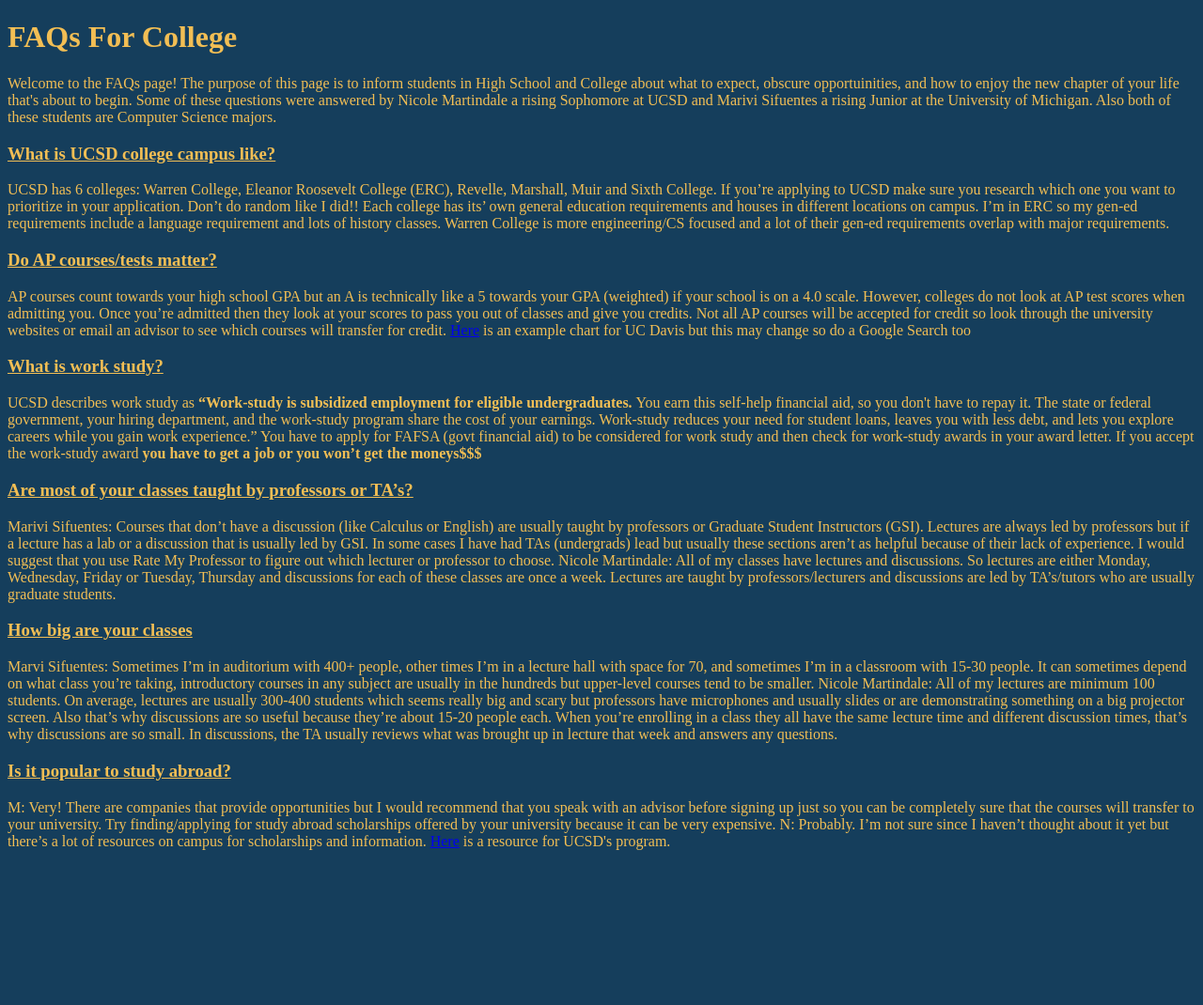
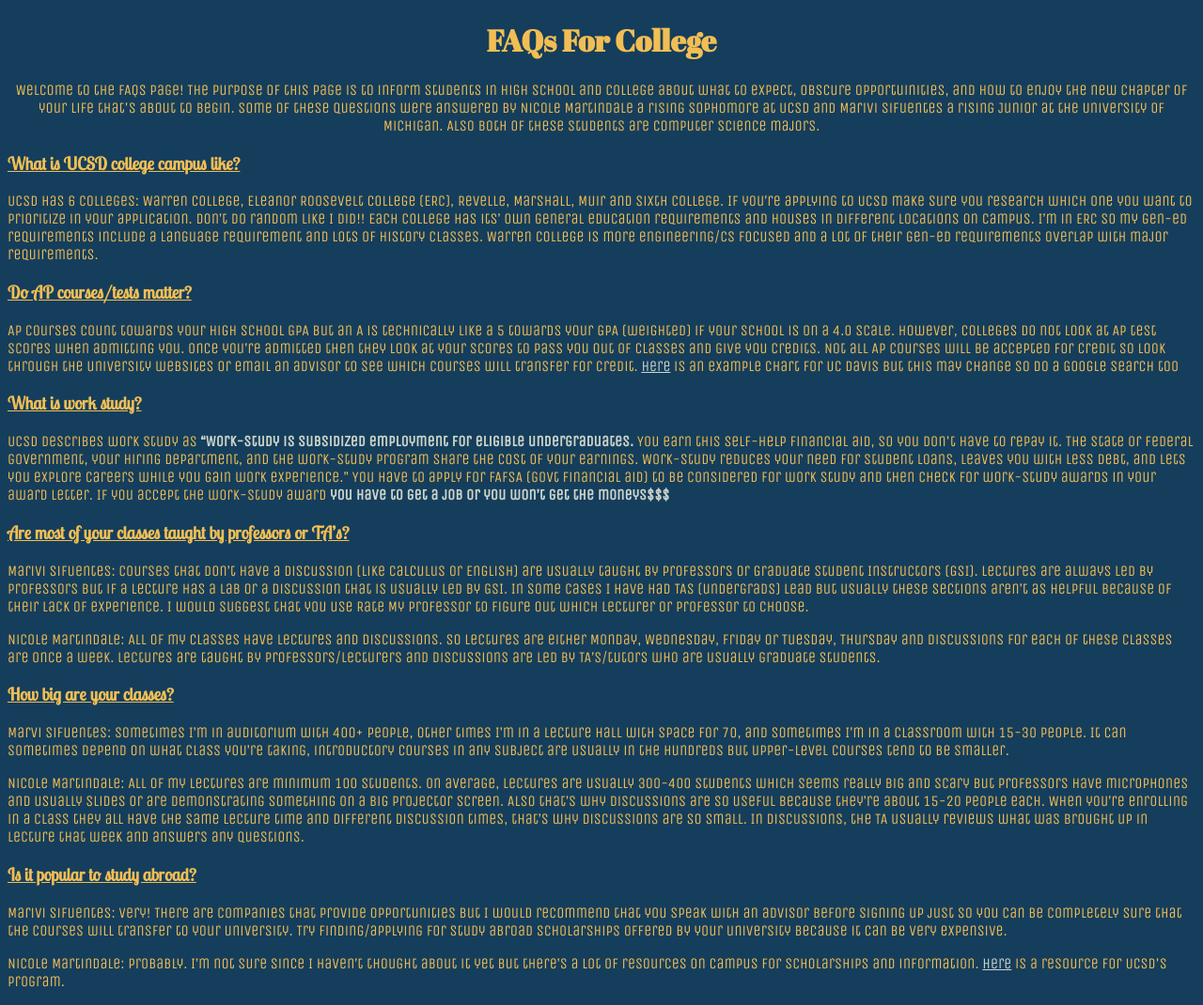
Before and after one commit to KarinaMontiel/finalproject, a PHP site: page /FAQ.html in a window 1280 px wide. Shown: the whole page at 94% size. Before the commit the page ends 905 px from the top, so only its background shows below. Run offline with PHP 8.4, Linux system fonts and the light colour scheme.

Commit message:
CSS added to the FAQ

```diff
--- a/FAQ.html
+++ b/FAQ.html
@@ -2,16 +2,22 @@
 <html>
   <head>
     <link rel="stylesheet" href="karina.css">
+    <link href="https://fonts.googleapis.com/css?family=Abril+Fatface|Lobster+Two|Unica+One" rel="stylesheet">
+
   </head>
     <body>
-      <h1 id="title3"> FAQs For College </h1>
+      <h1 id="title3"><center> FAQs For College</center> </h1>
       <!-- intro to the page -->
-      <p>
-        Welcome to the FAQs page! The purpose of this page is to inform students in High School and
-        College about what to expect, obscure opportuinities, and how to enjoy the new chapter of your life that's about to begin.
-        Some of these questions were answered by Nicole Martindale a rising Sophomore at UCSD and Marivi Sifuentes a rising Junior at the University of Michigan.
-        Also both of these students are Computer Science majors.
-      </p>
+
+          <center>
+            <p class="answers">
+            Welcome to the FAQs page! The purpose of this page is to inform students in High School and
+            College about what to expect, obscure opportuinities, and how to enjoy the new chapter of your life that's about to begin.
+            Some of these questions were answered by Nicole Martindale a rising Sophomore at UCSD and Marivi Sifuentes a rising Junior at the University of Michigan.
+            Also both of these students are Computer Science majors.
+            </p>
+          </center>
+
 
 <!-- start of the Q and A -->
         <h3> What is UCSD college campus like?</h3>
@@ -59,16 +65,20 @@
             Lectures are always led by professors but if a lecture has a lab or a discussion that is usually led by GSI. In some cases I have had TAs
             (undergrads) lead but usually these sections aren’t as helpful because of their lack of experience. I would suggest that you use Rate My Professor
             to figure out which lecturer or professor to choose.
+          </p>
+          <p class="answers">
             Nicole Martindale: All of my classes have lectures and discussions. So lectures are either Monday, Wednesday, Friday or Tuesday, Thursday and discussions
             for each of these classes are once a week. Lectures are taught by professors/lecturers and discussions are led by TA’s/tutors who are usually graduate students.
           </p>
-        <h3>How big are your classes </h3>
+        <h3>How big are your classes? </h3>
           <p class="answers">
             Marvi Sifuentes: Sometimes I’m in auditorium with 400+ people, other
             times I’m in a lecture hall with space for 70, and sometimes I’m in a
             classroom with 15-30 people. It can sometimes depend on what class you’re
             taking, introductory courses in any subject are usually in the hundreds
             but upper-level courses tend to be smaller.
+          </p>
+          <p class='answers'>
             Nicole Martindale: All of my lectures are minimum 100 students.
             On average, lectures are usually 300-400 students which seems really
             big and scary but professors have microphones and usually slides or
@@ -80,13 +90,15 @@
             that week and answers any questions.
           </p>
         <h3>Is it popular to study abroad?</h3>
-          <p>
-            M: Very! There are companies that provide opportunities but I
+          <p class="answers">
+            Marivi Sifuentes: Very! There are companies that provide opportunities but I
             would recommend that you speak with an advisor before signing up
             just so you can be completely sure that the courses will transfer to
             your university. Try finding/applying for study abroad scholarships
              offered by your university because it can be very expensive.
-            N: Probably. I’m not sure since I haven’t thought about it yet but
+           </p>
+           <p class="answers">
+            Nicole Martindale: Probably. I’m not sure since I haven’t thought about it yet but
              there’s a lot of resources on campus for scholarships and information.
             <a href="https://studyabroad.ucsd.edu/">Here</a> is a resource for UCSD's program.
           </p>
--- a/karina.css
+++ b/karina.css
@@ -30,7 +30,32 @@ html{
     width: 20%;
 }
 
+#title3{
+  font-family: 'Abril Fatface', cursive;
+}
+
 h3{
-  font-weight: bold;
+  /* font-weight: bold; */
   text-decoration: underline;
+  /* font-family: 'Abril Fatface', cursive; */
+  font-family: 'Lobster Two', cursive;
+
 }
+
+.answers{
+  font-family: 'Unica One', cursive;
+}
+
+
+
+a:link{
+  color:#cdd4ca;
+}
+
+a:visited{
+  color:#cdd4ca;
+}
+
+strong{
+  color:#cdd4ca;
+}
```
